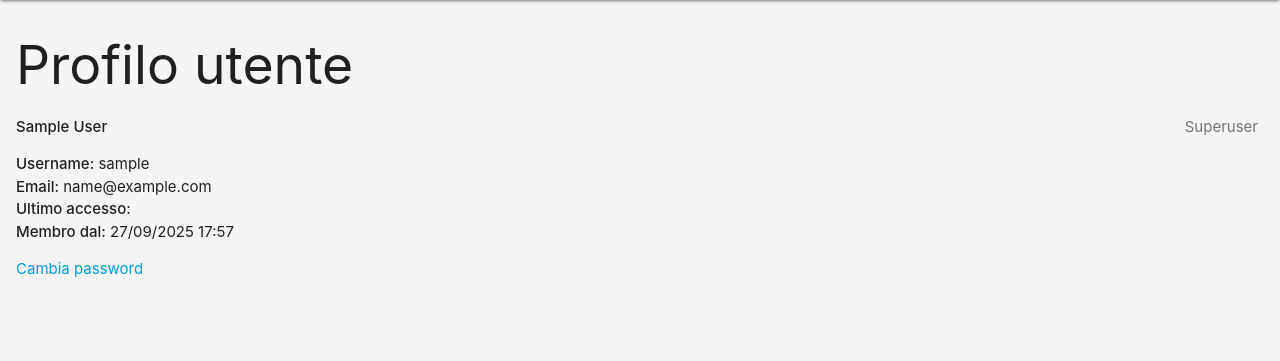
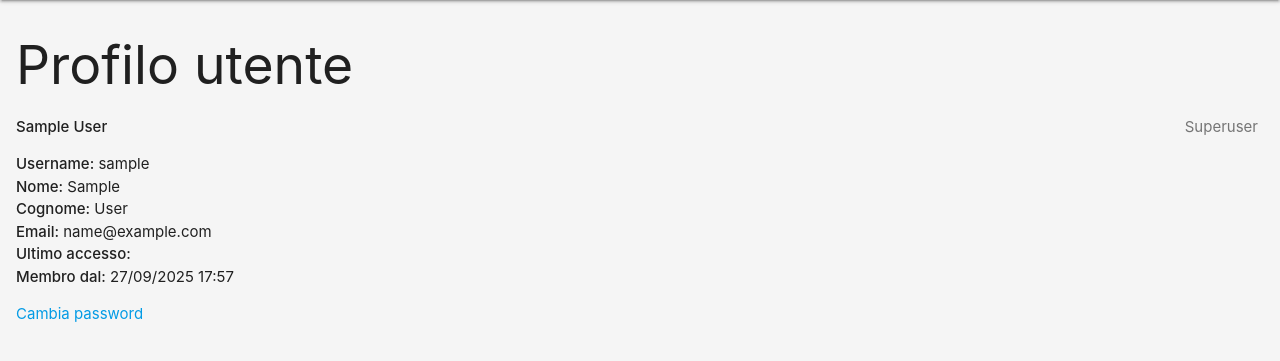
Before and after one commit to darkkillex/shiftplanner, a Django app: page /profile/ in a window 1280 px wide. Shown: the part 64-425 px from the top of the page. Run offline with Django 5.2, Linux system fonts and the light colour scheme; the visitor is signed in with stand-in values (Sample User, id 1).

Commit message:
change(ui): Profilo page now shows Nome and Cognome of the logged user

```diff
--- a/templates/profile.html
+++ b/templates/profile.html
@@ -9,6 +9,8 @@
   </header>
   <ul>
     <li><strong>Username:</strong> {{ user_obj.username }}</li>
+    <li><strong>Nome:</strong> {{ user_obj.first_name|default:"-" }}</li>
+    <li><strong>Cognome:</strong> {{ user_obj.last_name|default:"-" }}</li>
     <li><strong>Email:</strong> {{ user_obj.email|default:"—" }}</li>
     <li><strong>Ultimo accesso:</strong> {{ user_obj.last_login|date:"d/m/Y H:i" }}</li>
     <li><strong>Membro dal:</strong> {{ user_obj.date_joined|date:"d/m/Y H:i" }}</li>
```
